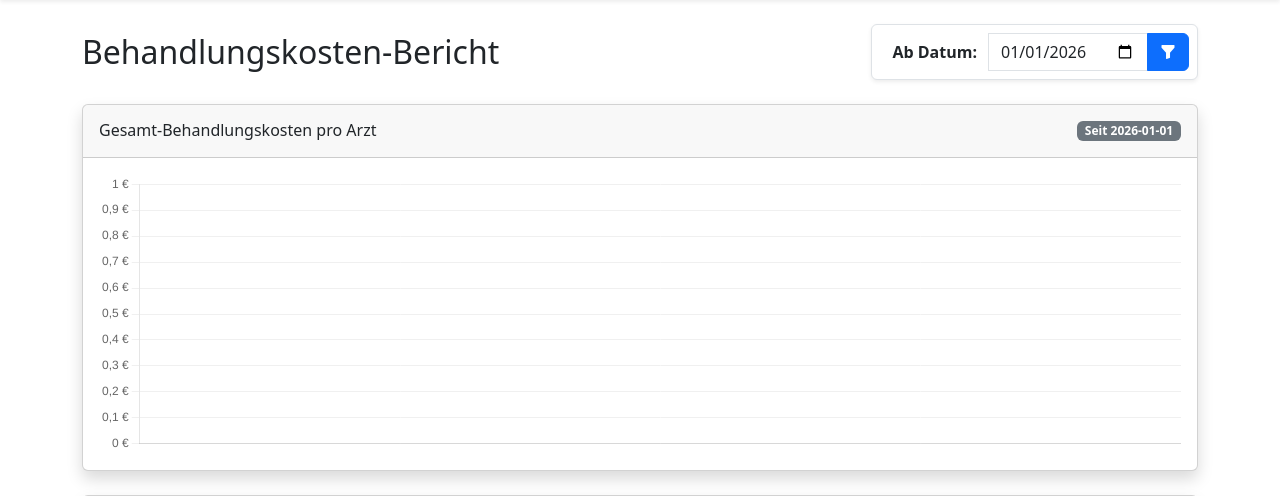
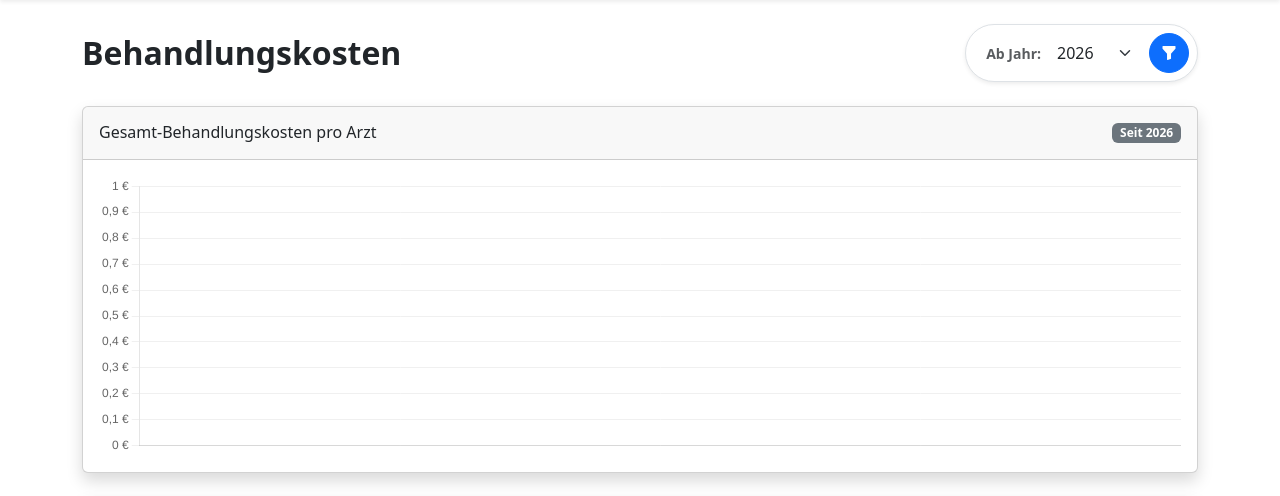
Before and after one commit to jakspt/carebase, a Flask app: page /doctor/report in a window 1280 px wide. Shown: the part 63-559 px from the top of the page. Run offline with Flask 3, Linux system fonts and the light colour scheme; data that the repository does not hold is empty; some libraries are stand-ins or nearby versions.

Commit message:
changed report logic to sort by year instead of date

```diff
--- a/app/db/database_strategy.py
+++ b/app/db/database_strategy.py
@@ -28,7 +28,7 @@ class DatabaseStrategy(ABC):
         pass
 
     @abstractmethod
-    def get_doctor_report(self, start_date: str) -> list[dict]:
+    def get_doctor_report(self, start_year: int) -> list[dict]:
         pass
 
     # --- CLERK USE CASE (User B), examples ---
--- a/app/db/sql/doctor_mixin.py
+++ b/app/db/sql/doctor_mixin.py
@@ -146,7 +146,7 @@ class SQLDoctorMixin:
             cursor.close()
             conn.close()
 
-    def get_doctor_report(self, start_date: str) -> list[dict]:
+    def get_doctor_report(self, start_year: int) -> list[dict]:
         conn = self._get_connection()
         cursor = conn.cursor(dictionary=True)
 
@@ -164,7 +164,7 @@ class SQLDoctorMixin:
                   JOIN Arzt a ON t.SVNr_Arzt = a.SVNr
                   JOIN Person p ON a.SVNr = p.SVNr
               WHERE
-                  t.Datum >= ?
+                  YEAR(t.Datum) >= ?
               GROUP BY
                   a.SVNr,
                   p.Name,
@@ -175,7 +175,8 @@ class SQLDoctorMixin:
                   jahr DESC, gesamt_behandlungskosten DESC;
               """
         # TODO: also discuss the jahr DESC in report
-        cursor.execute(sql, (start_date,))
+        # Another TODO: Discuss the filter change to YEAR
+        cursor.execute(sql, (start_year,))
         results = cursor.fetchall()
 
         cursor.close()
--- a/app/doctor/routes.py
+++ b/app/doctor/routes.py
@@ -1,5 +1,5 @@
 import json
-from datetime import date
+from datetime import date, datetime
 from multiprocessing import Value
 
 from flask import flash, redirect, render_template, request, url_for
@@ -11,7 +11,14 @@ from . import doctor_bp
 
 @doctor_bp.route("/")
 def overview():
-    return render_template("doctor/overview.html")
+    current_year = datetime.now().year
+    start_year = 2020
+    available_years = list(range(current_year, start_year - 1, -1))
+    return render_template(
+        "doctor/overview.html",
+        available_years=available_years,
+        selected_year=current_year,
+    )
 
 
 # Step 1: Selecting a patient
@@ -105,19 +112,22 @@ def add_treatment(patient_id, appt_id):
 @doctor_bp.route("/report")
 def report():
     # default to jan 1st of this year if date is not provided
-    start_date = request.args.get("start_date")
-    if not start_date:
-        start_date = f"{date.today().year}-01-01"
+
+    current_year = datetime.now().year
+    start_year = 2020
+    available_years = list(range(current_year, start_year - 1, -1))
+    selected_year = request.args.get("start_year", current_year, type=int)
 
     db = get_db()
-    raw_data = db.get_doctor_report(start_date)
+    raw_data = db.get_doctor_report(selected_year)
 
     chart_labels, chart_values = aggregate_chart_data(raw_data)
 
-    print(start_date)
+    print(selected_year)
     return render_template(
         "doctor/report/report.html",
-        start_date=start_date,
+        selected_year=selected_year,
+        available_years=available_years,
         chart_labels=chart_labels,
         chart_values=chart_values,
         raw_data=raw_data,
--- a/app/templates/doctor/report/report.html
+++ b/app/templates/doctor/report/report.html
@@ -4,20 +4,36 @@
     <div class="container mt-4">
 
         <div class="d-flex flex-column flex-md-row justify-content-between align-items-center mb-4 gap-3">
-            <h2 class="mb-0">Behandlungskosten-Bericht</h2>
+            <h2 class="mb-0 fw-bold text-dark">Behandlungskosten</h2>
 
-            <form method="GET" class="input-group bg-white p-2 rounded shadow-sm border w-auto">
-                <span class="input-group-text fw-semibold text-nowrap border-0 bg-transparent">Ab Datum:</span>
-                <input type="date" name="start_date" id="start_date" value="{{ start_date }}"
-                       class="form-control" style="max-width:160px;">
-                <button type="submit" class="btn btn-primary"><i class="bi bi-funnel-fill"></i></button>
+            <form method="GET" class="d-flex align-items-center bg-white p-1 rounded-pill shadow-sm border">
+
+                <label for="year-select-report" class="ps-3 pe-1 text-muted fw-semibold small mb-0 text-nowrap">
+                    Ab Jahr:
+                </label>
+
+                <select name="start_year" id="year-select-report"
+                        class="form-select border-0 bg-transparent shadow-none py-2"
+                        style="width: auto; min-width: 100px; cursor: pointer;">
+                    {% for year in available_years %}
+                        <option value="{{ year }}" {% if year == selected_year %}selected{% endif %}>
+                            {{ year }}
+                        </option>
+                    {% endfor %}
+                </select>
+
+                <button type="submit"
+                        class="btn btn-primary rounded-circle m-1 d-flex align-items-center justify-content-center"
+                        style="width: 40px; height: 40px;">
+                    <i class="bi bi-funnel-fill"></i>
+                </button>
             </form>
         </div>
 
         <div class="card shadow mb-4">
             <div class="card-header py-3 d-flex justify-content-between">
                 <h6 class="m-0 font-weight-bold">Gesamt-Behandlungskosten pro Arzt</h6>
-                <span class="badge bg-secondary">Seit {{ start_date }}</span>
+                <span class="badge bg-secondary">Seit {{ selected_year }}</span>
             </div>
             <div class="card-body">
                 <div style="height: 35vh; width: 100%;">
```
Also changed, not shown: app/core/routes.py (+10 -12 lines), app/db/mongo/doctor_mixin.py (+5 -9 lines), app/templates/doctor/overview.html (+15 -9 lines).
